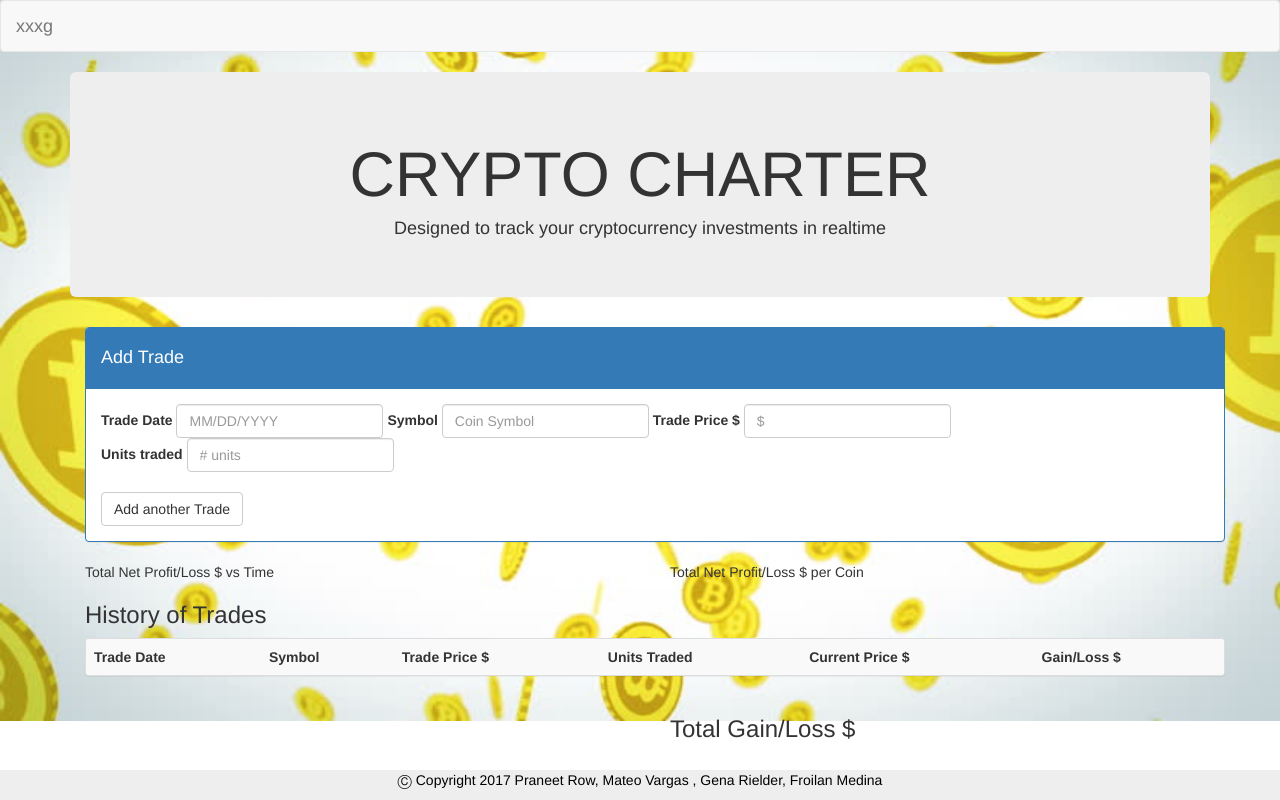
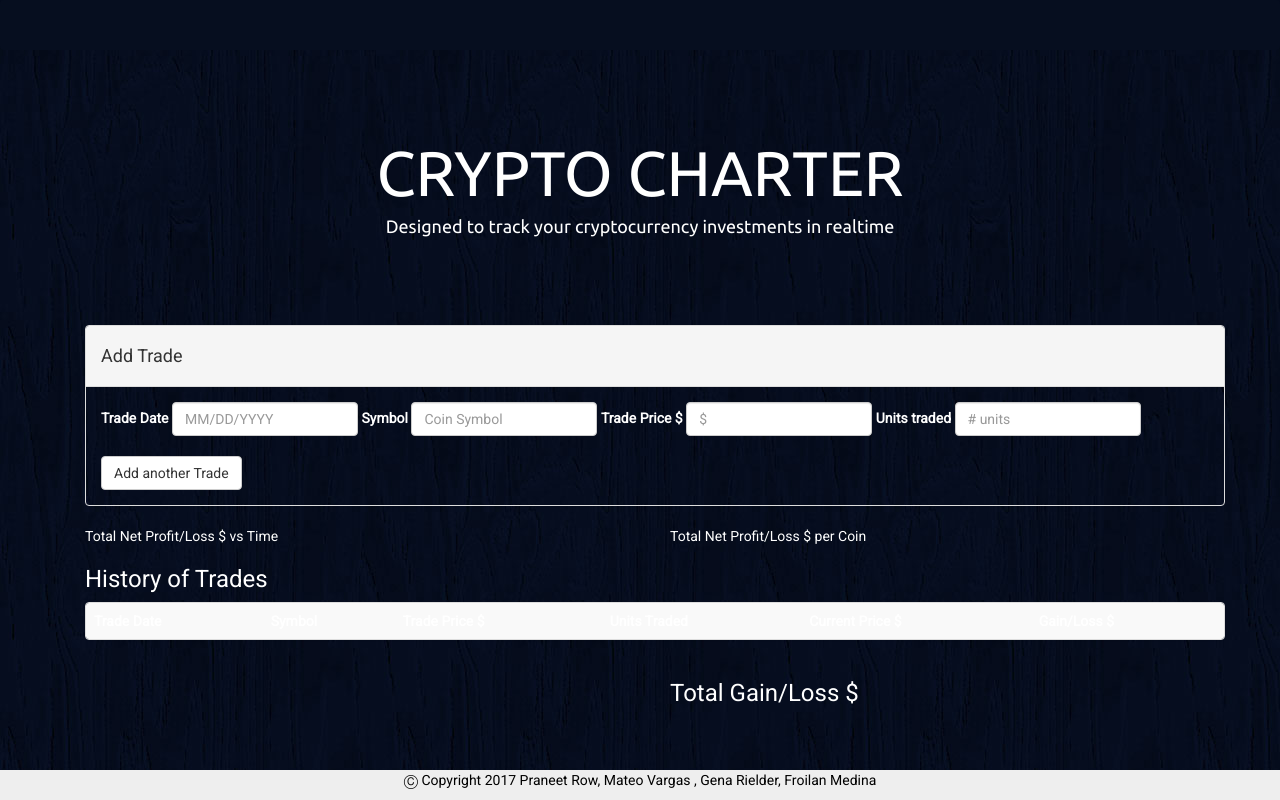
Before and after one commit to GenaRiedler/CryptoCharter, a plain HTML site: page index.html in a window 1280 px wide. Drawn offline with nearby package versions, Linux system fonts and the light colour scheme; no server answers.

Commit message:
added css, changes some html

```diff
--- a/assets/css/style.css
+++ b/assets/css/style.css
@@ -4,9 +4,15 @@
 }
 
 body {
-	background-image: url('../images/btc.jpg');
-	background-repeat:no-repeat;
-	background-size:100%;
+	background-image: url('../images/blue_bkgrd.jpg');
+	color: white;
+	font-family: 'Roboto', sans-serif;
+	margin-bottom: 40px;
+}
+
+.jumbotron {
+	background: transparent;
+	font-family: 'Ubuntu', sans-serif;
 
 }
 
@@ -17,3 +23,12 @@ body {
 .green {
 	color: green;
 }
+
+.panel {
+	background: transparent;
+}
+
+.navbar {
+	background-color: #060e1f;
+	border: none;
+}
--- a/index.html
+++ b/index.html
@@ -5,6 +5,8 @@
 
 	<!-- Bootstrap -->
 	<link rel="stylesheet" href="https://maxcdn.bootstrapcdn.com/bootstrap/3.3.7/css/bootstrap.min.css">
+    <link href="https://fonts.googleapis.com/css?family=Bungee|Roboto|Ubuntu" rel="stylesheet">
+
 
 <!-- 	Moment. js  -->
   <script src="https://cdn.jsdelivr.net/momentjs/2.12.0/moment.min.js"></script>
@@ -20,13 +22,11 @@
 
 <nav class="navbar navbar-default">
     <div class="container-fluid">
-        <div class="navbar-header">
-            <a class="navbar-brand" href="/">xxxg</a>
-        </div>
-        <div id="navbar" class="navbar-collapse collapse">
-            <ul id="ticker-view" class="nav navbar-nav">
+        <div id="navbar" class="nav navbar-nav">
+                <ul id="ticker-view" class="nav navbar-nav">
 
-            </ul>
+                </ul>
+
         </div>
     </div>
 </nav>
@@ -39,7 +39,7 @@
 
 <div class="container">
 
-<div class="panel panel-primary">
+<div class="panel panel-default">
         <div class="panel-heading">
             <h4>Add Trade</h4>
         </div>
```
Also changed, not shown: assets/images/blue_bkgrd.jpg (added).
